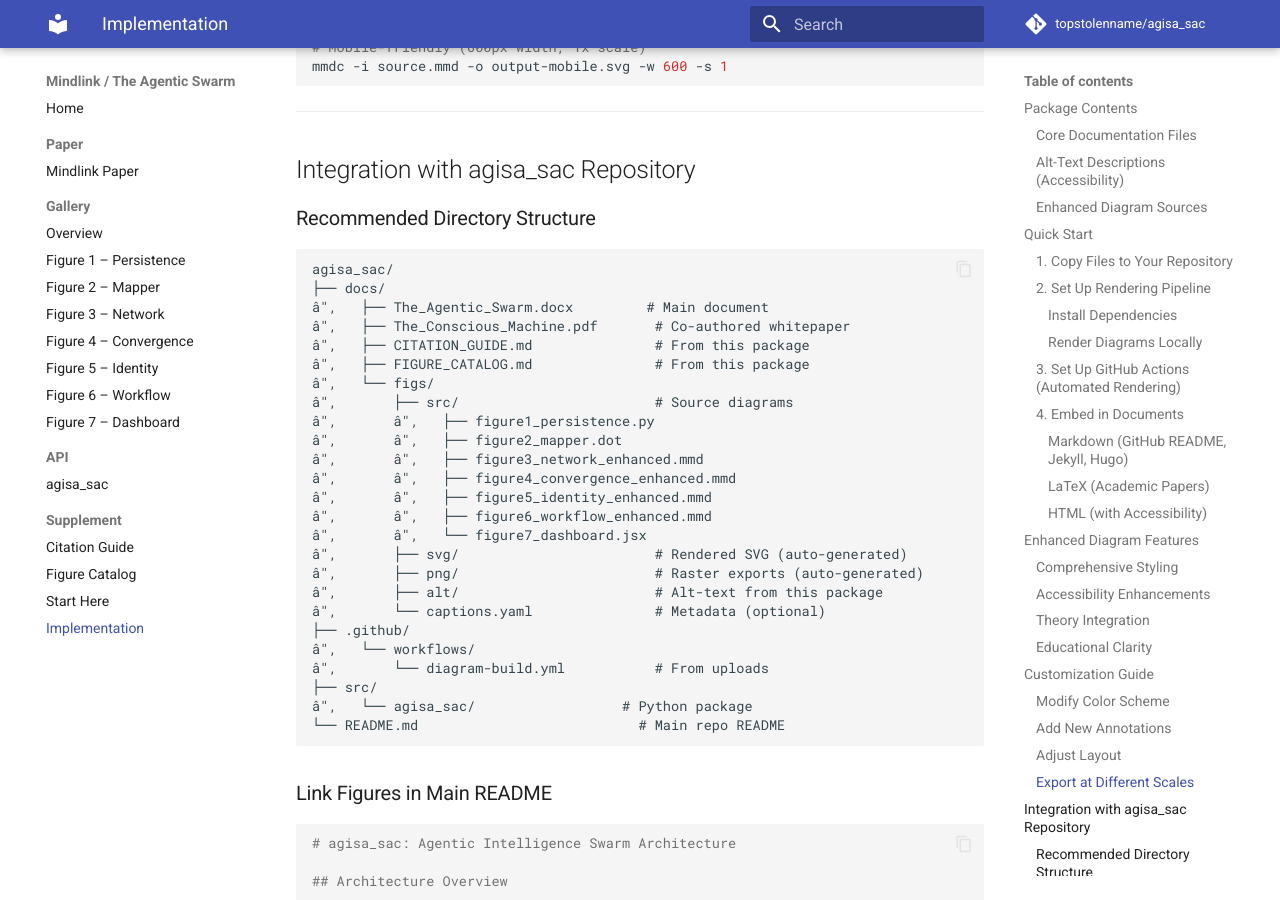
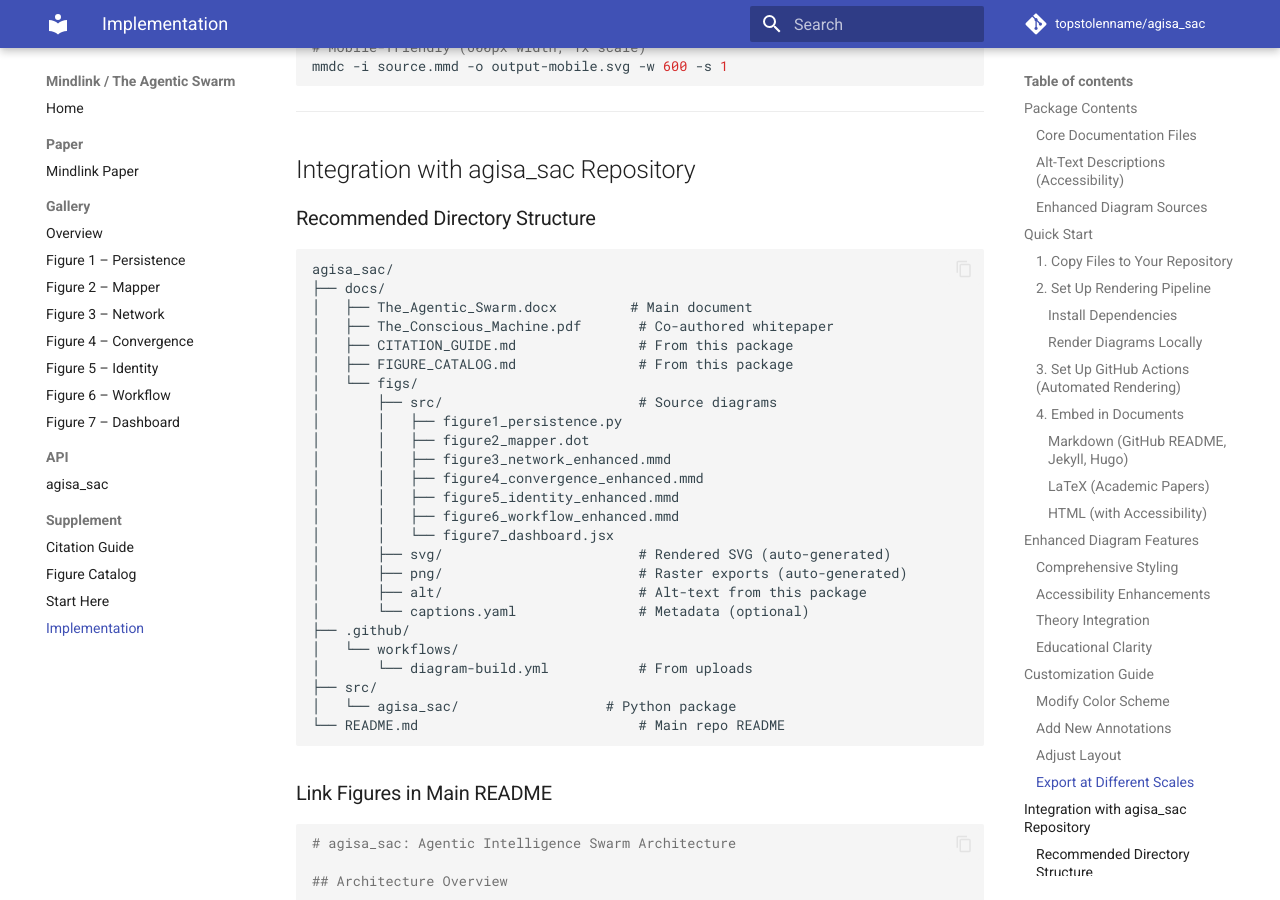
Before and after one commit to topstolenname/agisa_sac, an MkDocs documentation site: the page built from docs/README_IMPLEMENTATION.md, in a window 1280 px wide and 900 px high, scrolled down 4781 px. Built offline with MkDocs 1.6.1 and Material for MkDocs 9.7.7, drawn with Linux system fonts in a browser that asks for light colours; comment, search, counter and statistics services are not loaded; some of the changed text lies outside the part shown.

````diff
--- a/docs/README_IMPLEMENTATION.md
+++ b/docs/README_IMPLEMENTATION.md
@@ -215,28 +215,28 @@ mmdc -i source.mmd -o output-mobile.svg -w 600 -s 1
 ```
 agisa_sac/
 ├── docs/
-â"‚   ├── The_Agentic_Swarm.docx         # Main document
-â"‚   ├── The_Conscious_Machine.pdf       # Co-authored whitepaper
-â"‚   ├── CITATION_GUIDE.md               # From this package
-â"‚   ├── FIGURE_CATALOG.md               # From this package
-â"‚   └── figs/
-â"‚       ├── src/                        # Source diagrams
-â"‚       â"‚   ├── figure1_persistence.py
-â"‚       â"‚   ├── figure2_mapper.dot
-â"‚       â"‚   ├── figure3_network_enhanced.mmd
-â"‚       â"‚   ├── figure4_convergence_enhanced.mmd
-â"‚       â"‚   ├── figure5_identity_enhanced.mmd
-â"‚       â"‚   ├── figure6_workflow_enhanced.mmd
-â"‚       â"‚   └── figure7_dashboard.jsx
-â"‚       ├── svg/                        # Rendered SVG (auto-generated)
-â"‚       ├── png/                        # Raster exports (auto-generated)
-â"‚       ├── alt/                        # Alt-text from this package
-â"‚       └── captions.yaml               # Metadata (optional)
+│   ├── The_Agentic_Swarm.docx         # Main document
+│   ├── The_Conscious_Machine.pdf       # Co-authored whitepaper
+│   ├── CITATION_GUIDE.md               # From this package
+│   ├── FIGURE_CATALOG.md               # From this package
+│   └── figs/
+│       ├── src/                        # Source diagrams
+│       │   ├── figure1_persistence.py
+│       │   ├── figure2_mapper.dot
+│       │   ├── figure3_network_enhanced.mmd
+│       │   ├── figure4_convergence_enhanced.mmd
+│       │   ├── figure5_identity_enhanced.mmd
+│       │   ├── figure6_workflow_enhanced.mmd
+│       │   └── figure7_dashboard.jsx
+│       ├── svg/                        # Rendered SVG (auto-generated)
+│       ├── png/                        # Raster exports (auto-generated)
+│       ├── alt/                        # Alt-text from this package
+│       └── captions.yaml               # Metadata (optional)
 ├── .github/
-â"‚   └── workflows/
-â"‚       └── diagram-build.yml           # From uploads
+│   └── workflows/
+│       └── diagram-build.yml           # From uploads
 ├── src/
-â"‚   └── agisa_sac/                  # Python package
+│   └── agisa_sac/                  # Python package
 └── README.md                           # Main repo README
 ```
 
@@ -343,9 +343,9 @@ Jessup, T. J. (2025). Pub/Sub topics as global workspace [Figure].
 ```
 [Slide with Figure 3]
 
-â€¢ Decentralized architecture
-â€¢ No centralized orchestration
-â€¢ Emergent coordination through message passing
+"¢ Decentralized architecture
+"¢ No centralized orchestration
+"¢ Emergent coordination through message passing
 
 Source: Jessup (2025), "The Agentic Swarm,"
 https://github.com/topstolenname/agisa_sac
````
Also changed, not shown: docs/FIGURE_CATALOG.md (+1 -1 lines), docs/START_HERE.md (+14 -14 lines).
